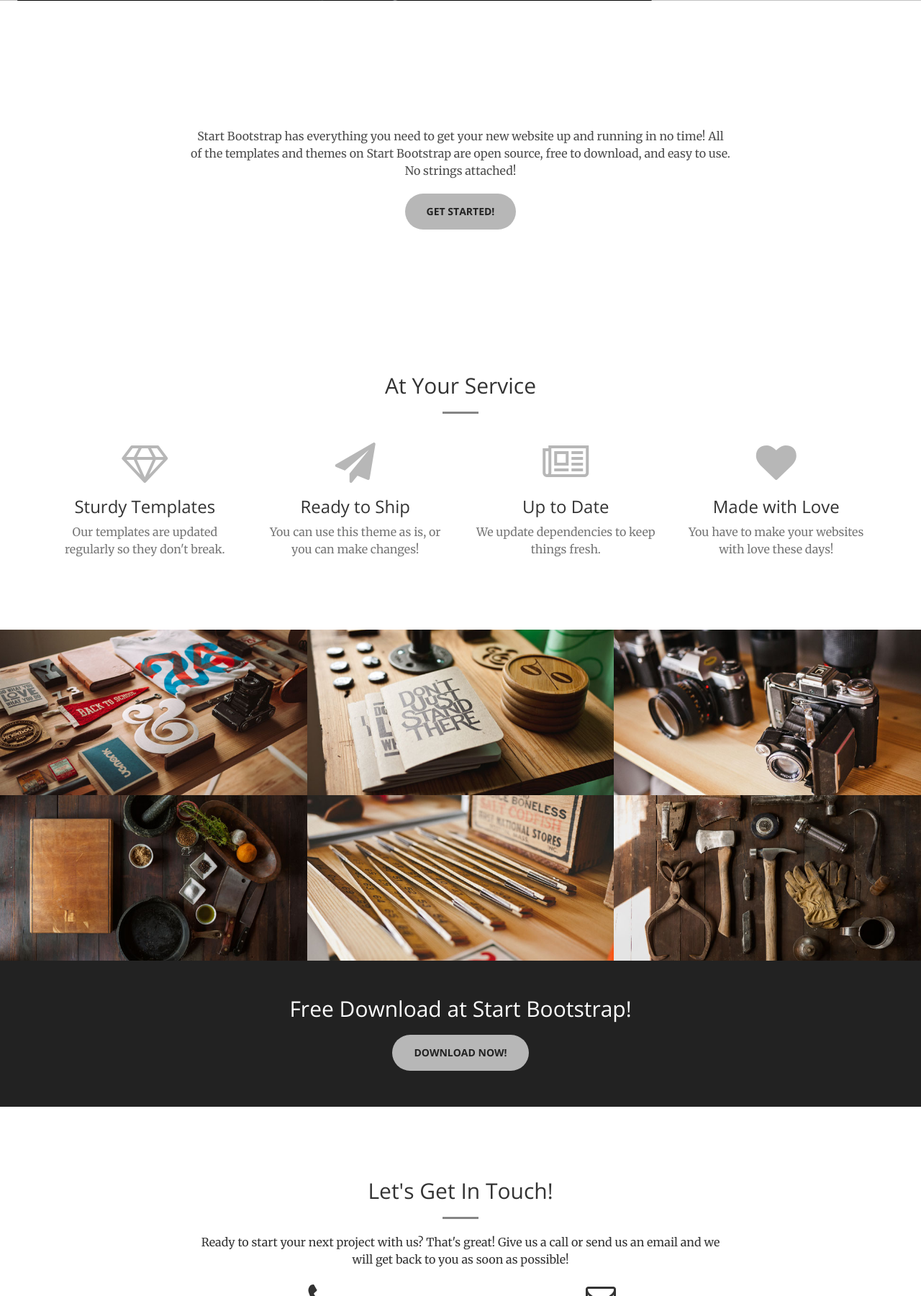
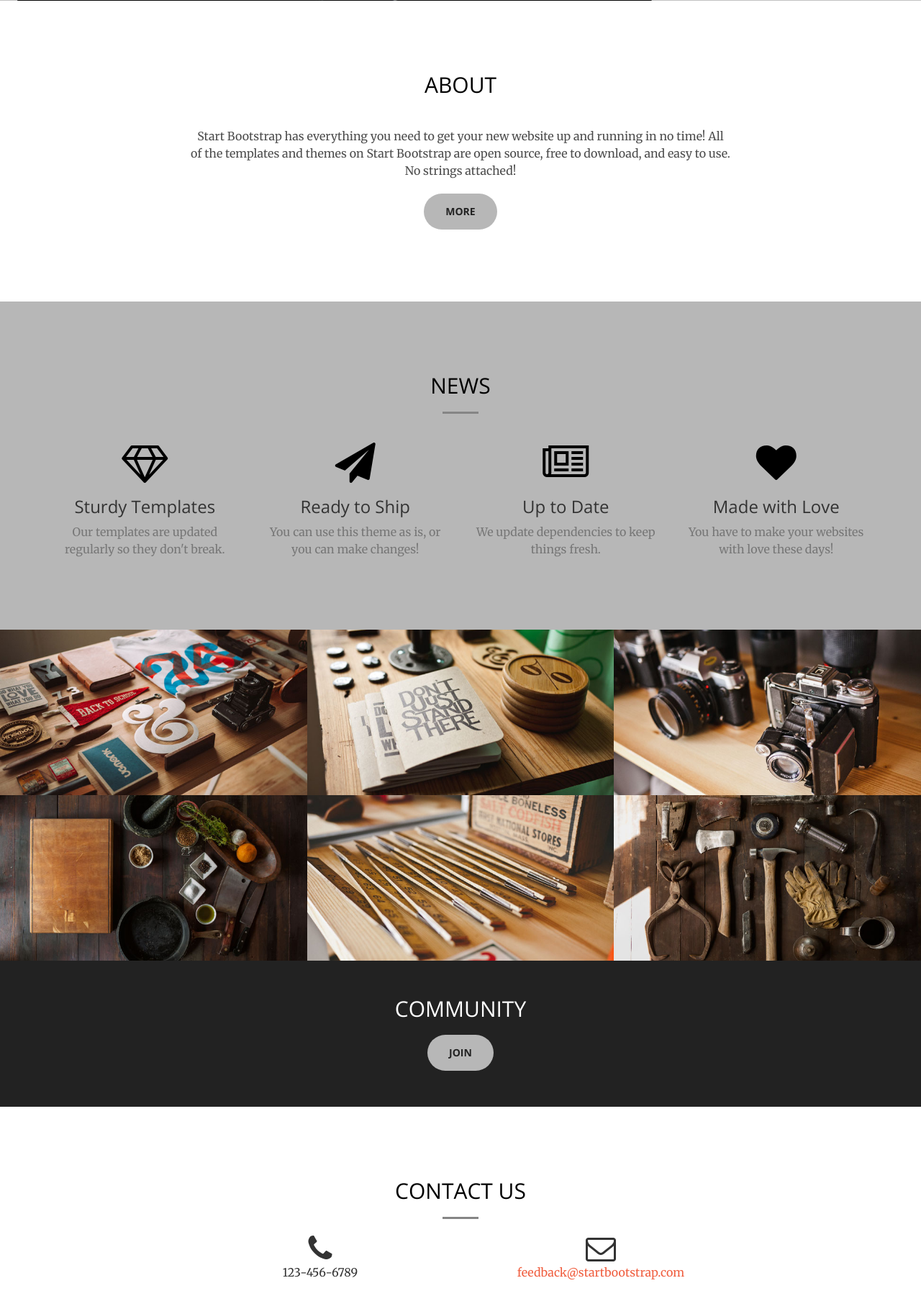
Before and after one commit to lynleyyama/patmorita, a PHP site: page /index.html in a window 1280 px wide. Shown: the part 799-2600 px from the top of the page at 72% size. After the commit the page ends 2577 px from the top, so only its background shows below. Run offline with PHP 8.4, Linux system fonts and the light colour scheme; some libraries are stand-ins or nearby versions.

Commit message:
updated colors

```diff
--- a/css/creative.css
+++ b/css/creative.css
@@ -75,9 +75,10 @@ aside {
   font-weight: 700;
   text-transform: uppercase;
 }
+/* Media brand scroll */
 .navbar-default .navbar-header .navbar-brand:hover,
 .navbar-default .navbar-header .navbar-brand:focus {
-  color: #eb3812;
+  color: #b7b7b7;
 }
 .navbar-default .navbar-header .navbar-toggle {
   font-weight: 700;
@@ -94,11 +95,11 @@ aside {
 }
 .navbar-default .nav > li > a:hover,
 .navbar-default .nav > li > a:focus:hover {
-  color: #F05F40;
+  color: blue;
 }
 .navbar-default .nav > li.active > a,
 .navbar-default .nav > li.active > a:focus {
-  color: #b7b7b7 !important;
+  color: black !important;
   background-color: transparent;
 }
 .navbar-default .nav > li.active > a:hover,
@@ -131,12 +132,13 @@ aside {
   }
   /* Left nav bar scroll */
   .navbar-default.affix .navbar-header .navbar-brand {
-    color: #858585;
+    color: black;
     font-size: 14px;
   }
+  /* Left nav bar scroll hover */
   .navbar-default.affix .navbar-header .navbar-brand:hover,
   .navbar-default.affix .navbar-header .navbar-brand:focus {
-    color: #eb3812;
+    color: #858585;
   }
   .navbar-default.affix .nav > li > a,
   .navbar-default.affix .nav > li > a:focus {
@@ -210,7 +212,12 @@ header .header-content .header-content-inner p {
   }
 }
 .section-heading {
+  color: black;
   margin-top: 0;
+}
+/* News container */
+.news-container{
+  background-color: #b7b7b7;
 }
 .service-box {
   max-width: 400px;
@@ -282,7 +289,7 @@ header .header-content .header-content-inner p {
   margin: 0 auto 20px;
 }
 .text-primary {
-  color: #b7b7b7;
+  color: black;
 }
 .no-gutter > [class*='col-'] {
   padding-right: 0;
--- a/index.html
+++ b/index.html
@@ -86,20 +86,20 @@
         <div class="container">
             <div class="row">
                 <div class="col-lg-8 col-lg-offset-2 text-center">
-                    <h2 class="section-heading">We've got what you need!</h2>
+                    <h2 class="section-heading">ABOUT</h2>
                     <hr class="light">
                     <p class="text-faded">Start Bootstrap has everything you need to get your new website up and running in no time! All of the templates and themes on Start Bootstrap are open source, free to download, and easy to use. No strings attached!</p>
-                    <a href="#services" class="page-scroll btn btn-default btn-xl sr-button">Get Started!</a>
+                    <a href="#services" class="page-scroll btn btn-default btn-xl sr-button">MORE</a>
                 </div>
             </div>
         </div>
     </section>
 
-    <section id="news">
+    <section id="news" class="news-container">
         <div class="container">
             <div class="row">
                 <div class="col-lg-12 text-center">
-                    <h2 class="section-heading">At Your Service</h2>
+                    <h2 class="section-heading">NEWS</h2>
                     <hr class="primary">
                 </div>
             </div>
@@ -238,8 +238,8 @@
     <aside class="bg-dark">
         <div class="container text-center">
             <div class="call-to-action">
-                <h2>Free Download at Start Bootstrap!</h2>
-                <a href="http://startbootstrap.com/template-overviews/creative/" class="btn btn-default btn-xl sr-button">Download Now!</a>
+                <h2>COMMUNITY</h2>
+                <a href="http://startbootstrap.com/template-overviews/creative/" class="btn btn-default btn-xl sr-button">JOIN</a>
             </div>
         </div>
     </aside>
@@ -248,9 +248,10 @@
         <div class="container">
             <div class="row">
                 <div class="col-lg-8 col-lg-offset-2 text-center">
-                    <h2 class="section-heading">Let's Get In Touch!</h2>
+                    <h2 class="section-heading">CONTACT US</h2>
                     <hr class="primary">
-                    <p>Ready to start your next project with us? That's great! Give us a call or send us an email and we will get back to you as soon as possible!</p>
+                    <!-- Contact Message -->
+                    <p></p>
                 </div>
                 <div class="col-lg-4 col-lg-offset-2 text-center">
                     <i class="fa fa-phone fa-3x sr-contact"></i>
```
